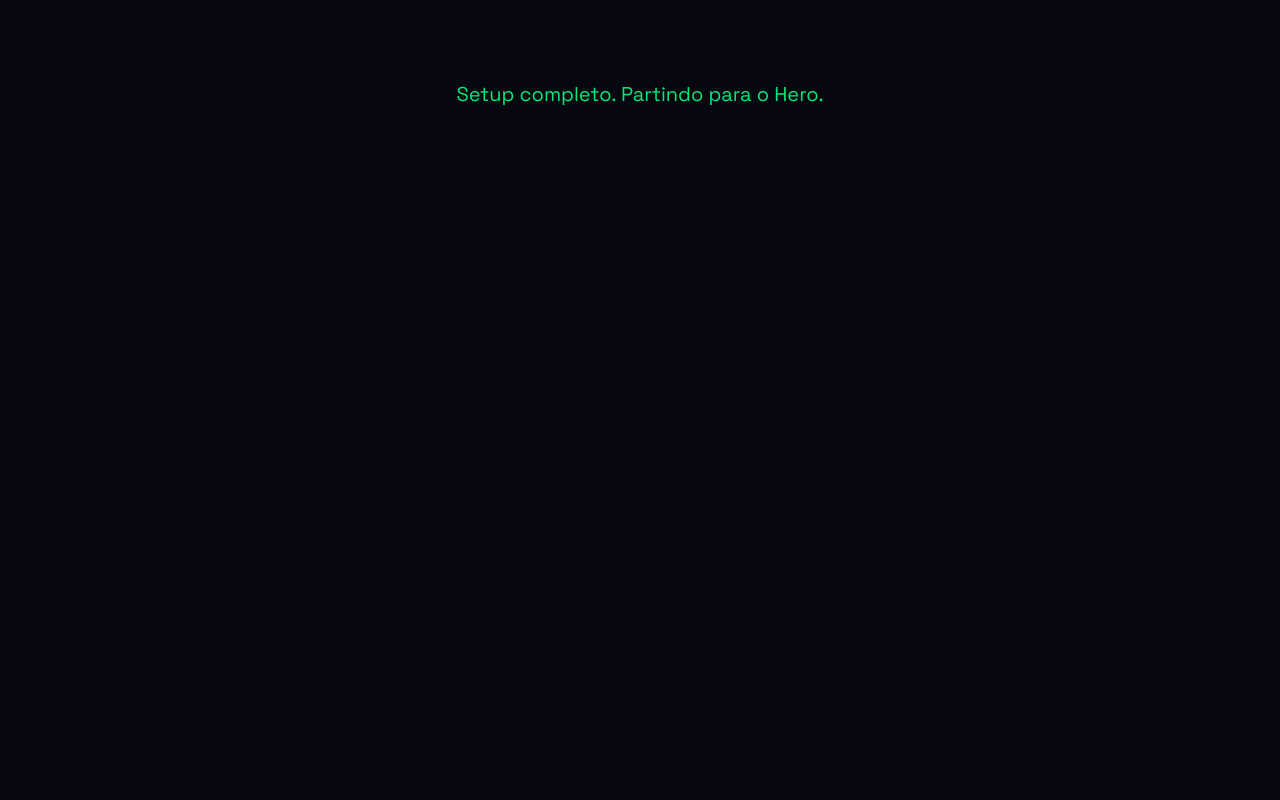
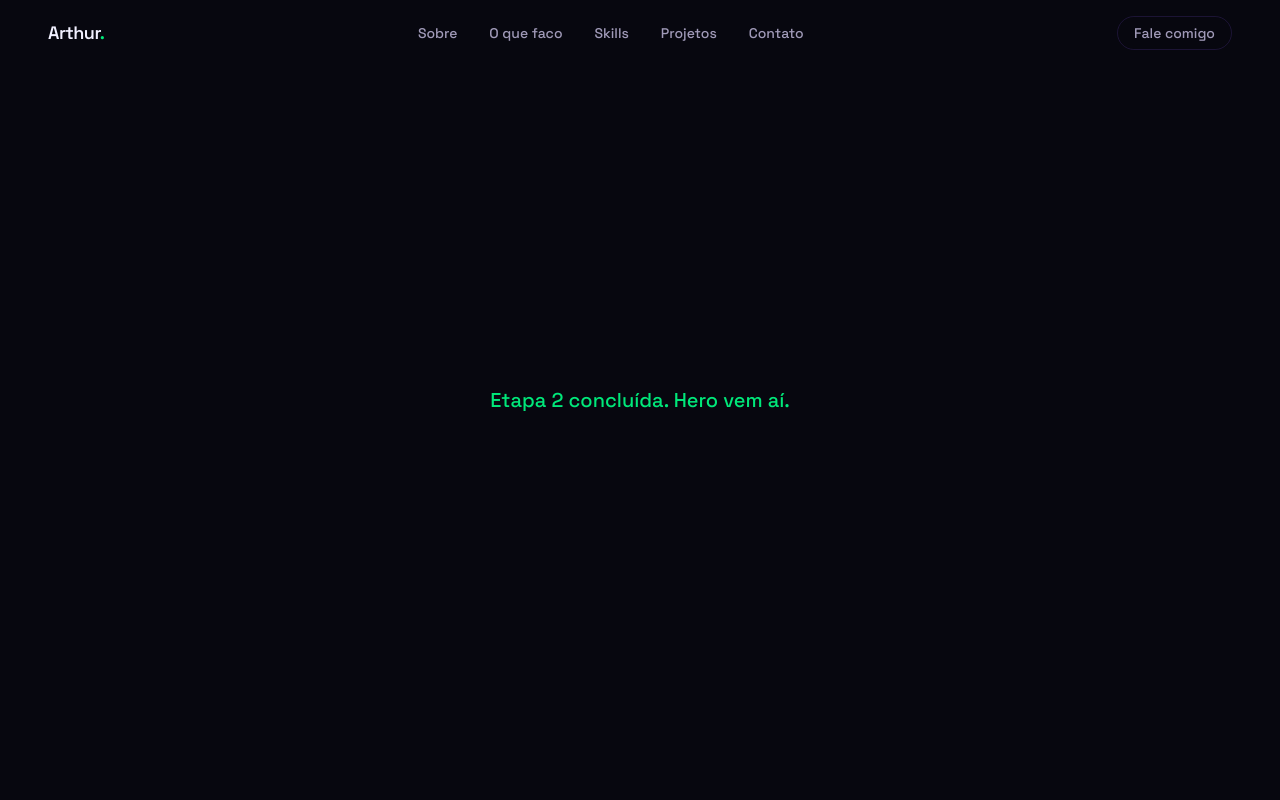
Before and after one commit to Xturzin/Portfolio, a Next.js app: page / in a window 1280 px wide. Shown: the top 800 px of the page. Built offline with nearby package versions, Linux system fonts and the light colour scheme.

Commit message:
navbar flutuante com blur on scroll e section wrapper de scroll reveal

```diff
--- a/src/app/page.jsx
+++ b/src/app/page.jsx
@@ -1,9 +1,22 @@
+import Navbar from "@/components/shared/Navbar"
+
 export default function Home() {
    return (
       <main>
-         <p className="text-neon-base text-center mt-20 text-xl">
-            Setup completo. Partindo para o Hero.
-         </p>
+         <Navbar />
+
+         {/* Placeholder de altura para testar o scroll da Navbar */}
+         <div className="h-screen flex items-center justify-center">
+            <p className="text-neon-base text-xl font-medium">
+               Etapa 2 concluída. Hero vem aí.
+            </p>
+         </div>
+
+         <div className="h-screen flex items-center justify-center">
+            <p className="text-text-secondary">
+               Seção placeholder para testar o scroll reveal.
+            </p>
+         </div>
       </main>
    )
 }
--- /dev/null
+++ b/src/components/shared/Navbar.jsx
@@ -0,0 +1,60 @@
+"use client"
+
+import { useState, useEffect } from "react"
+import { motion } from "framer-motion"
+
+const navLinks = [
+   { label: "Sobre", href: "#sobre" },
+   { label: "O que faco", href: "#what-i-do" },
+   { label: "Skills", href: "#skills" },
+   { label: "Projetos", href: "#projetos" },
+   { label: "Contato", href: "#contato" },
+]
+
+export default function Navbar() {
+   const [scrolled, setScrolled] = useState(false)
+
+   useEffect(() => {
+      const handleScroll = () => {
+         if (window.scrollY > 20) {
+            setScrolled(true)
+         } else {
+            setScrolled(false)
+         }
+      }
+      window.addEventListener("scroll", handleScroll, { passive: true })
+      return () => window.removeEventListener("scroll", handleScroll)
+   }, [])
+
+   const headerClass = scrolled
+      ? "bg-bg-deep/80 backdrop-blur-md border-b border-purple-dim/20 shadow-md"
+      : "bg-transparent border-b border-transparent"
+
+   return (
+      <motion.header
+         initial={{ opacity: 0, y: -16 }}
+         animate={{ opacity: 1, y: 0 }}
+         transition={{ duration: 0.6, ease: "easeOut" }}
+         className={"fixed top-0 left-0 right-0 z-50 px-6 md:px-12 py-4 flex items-center justify-between transition-all duration-500 ease-in-out " + headerClass}
+      >
+         <a href="#hero" className="text-text-primary font-semibold text-lg tracking-tight hover:text-neon-base transition-colors duration-300">
+            Arthur
+            <span className="text-neon-base">.</span>
+         </a>
+
+         <nav className="hidden md:flex items-center gap-8">
+            {navLinks.map((link) => (
+               <a key={link.href} href={link.href} className="text-text-secondary text-sm font-medium hover:text-text-primary transition-colors duration-300 relative group">
+                  {link.label}
+                  <span className="absolute -bottom-0.5 left-0 w-0 h-px bg-neon-base transition-all duration-300 group-hover:w-full"></span>
+               </a>
+            ))}
+         </nav>
+
+         <a href="#contato" className="hidden md:inline-flex items-center gap-2 px-4 py-1.5 rounded-full text-sm font-medium border border-purple-dim/40 text-text-secondary hover:border-neon-base/50 hover:text-neon-base transition-all duration-300">
+            Fale comigo
+         </a>
+
+      </motion.header>
+   )
+}
--- /dev/null
+++ b/src/components/shared/SectionWrapper.jsx
@@ -0,0 +1,27 @@
+"use client"
+
+import { motion } from "framer-motion"
+
+export default function SectionWrapper({
+   children,
+   id,
+   className = "",
+   delay = 0,
+}) {
+   return (
+      <motion.section
+         id={id}
+         initial={{ opacity: 0, y: 32 }}
+         whileInView={{ opacity: 1, y: 0 }}
+         viewport={{ once: true, margin: "-80px" }}
+         transition={{
+            duration: 0.7,
+            ease: [0.25, 0.1, 0.25, 1],
+            delay,
+         }}
+         className={`relative w-full ${className}`}
+      >
+         {children}
+      </motion.section>
+   )
+}
```
